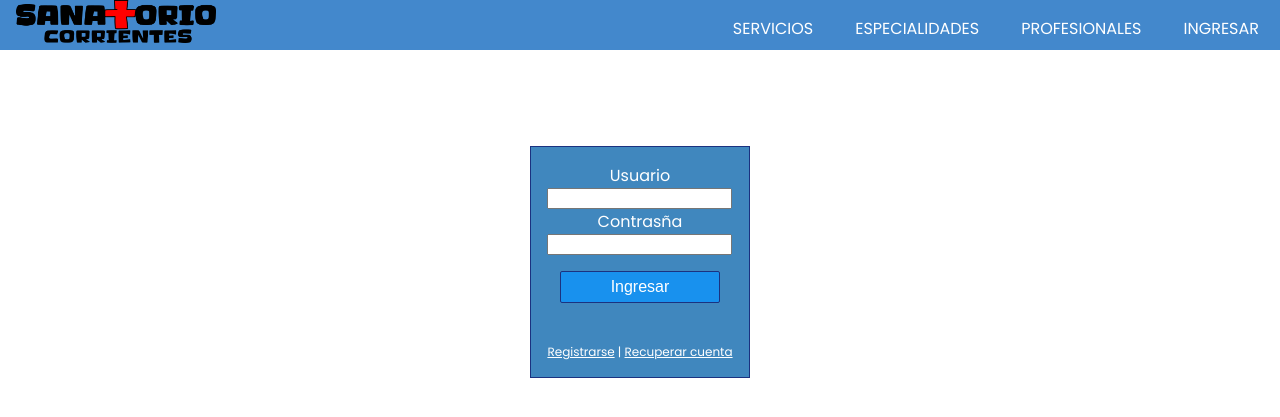
After one commit to HAPiccolo/projecto-laboratorio, a PHP site: page /login.php in a window 1280 px wide. The commit adds this page. Shown: the top 417 px of the page. Run offline with PHP 8.4, Linux system fonts and the light colour scheme.

Commit message:
cambios menores

```diff
--- a/css/main.css
+++ b/css/main.css
@@ -177,11 +177,19 @@ td h3 {
     margin-bottom: 2rem;
 }
 
-/*
-td:hover{
-    background-color: rgba(97, 133, 212, 0.418);
+/* funciones de mostrar horarios*/
+
+.texto-oculto {
+    display: none;
+    /* oculta el texto */
+    background-color: #7cbced;
 }
-*/
+
+td:hover .texto-oculto {
+    display: block;
+    /* muestra el texto */
+
+}
 
 
 /* Imagenes de tarjetas */
@@ -250,7 +258,7 @@ form button {
     width: 10rem;
     height: 2rem;
     background-color: #1891ee;
-    border: solid #61a5d9 1px;
+    border: solid #1B3280 1px;
     border-radius: 2px;
     color: #fff;
     font-size: medium;
@@ -302,3 +310,57 @@ form button:hover {
 .profesionales_td p {
     font-size: small;
 }
+
+
+/* Presentacion */
+
+.presentacion {
+    text-align: center;
+    height: 90px;
+    /* fondo de la secction en gradiente */
+    background-image: linear-gradient(to bottom, #4388CC, #ffffff);
+    color: #fff;
+    /* bordeado a  la letras */
+    -webkit-text-stroke: 0.5px black;
+    margin-top: -2rem;
+}
+
+.texto-presentacion {
+    margin-top: 3rem;
+    font-size: 34px;
+    font-weight: 700;
+    text-align: center;
+}
+
+/* LOGIN */
+
+.container-login {
+    margin-top: 6rem;
+    display: flex;
+    justify-content: center;
+    align-items: center;
+    flex-direction: column;
+
+}
+
+.form-login {
+    display: flex;
+    flex-direction: column;
+    padding: 1rem;
+    justify-content: center;
+    align-items: center;
+    border: #1B3280 solid 1px;
+    width: auto;
+    background-color: #4087be;
+    color: #fff;
+}
+.form-login button{
+    margin-top: 1rem;
+    margin-bottom: 2.5rem;
+}
+.newlogin{
+
+    color: #fff;
+    font-size: 12px;
+
+}
--- a/index.php
+++ b/index.php
@@ -17,9 +17,10 @@
         <section class="contenedores">
             <div class="container-flex">
                 <div class="container-servicios">
-                    <h1>Nuestros servicios</h1>
+                    <h1 style="font-size:45px; color:#4388cc; -webkit-text-stroke: 0.5px #000;">Tu salud, nuestra prioridad.</h1>
+                    <hr>
 
-                    <p>Nos destacamos en la region por contar con uno de los equipos de <b>Laboratorio</b> mas modernos,
+                    <p style="margin-top:10px; text-align:justify;">Nos destacamos en la region por contar con uno de los equipos de <b>Laboratorio</b> mas modernos,
                         a su vez contamos con servicio de <b>Internacion</b> atendidos por los mejores profesionales del
                         area. Disponemos de consultorios a disposición para cualquier consulta y un area de
                         <b>Emergencias</b> adaptado para atender urgencias de cualquier tipo.
--- /dev/null
+++ b/login.php
@@ -0,0 +1,34 @@
+<!DOCTYPE html>
+<html lang="en">
+
+<?php include('./php/head.php'); ?>
+
+<body>
+
+    <?php include('./php/navbar.php'); ?>
+
+    <main>
+
+        <div class="container-login">
+
+            <form class="form-login" action="" method="post">
+                <label for="username">Usuario</label>
+                <input type="text" name="username" id="" required>
+                <label for="password">Contrasña</label>
+                <input type="password" name="password" id="" required>
+                <button type="">Ingresar</button>
+                <div class="newlogin">
+                    <a href="#" class="newlogin">Registrarse</a> | <a href="#" class="newlogin">Recuperar cuenta</a>
+                </div>
+            </form>
+
+        </div>
+
+    </main>
+
+    <footer>
+
+    </footer>
+</body>
+
+</html>
--- a/profesionales.php
+++ b/profesionales.php
@@ -5,7 +5,9 @@
 
 <body>
     <?php include('./php/navbar.php'); ?>
-
+    <div class="texto-presentacion">
+      <p><i>Conoce a nuestros profesionales.</i></p>
+      </div>
     <div class="container">
 
         <table class="table-profesionales">
```
Also changed, not shown: especialidades.php (+42 -18 lines), index.html (deleted, +0 -75 lines), login.html (deleted, +0 -49 lines), php/login.php (deleted, +0 -19 lines), img/backgroundlogin.jpg (added).
